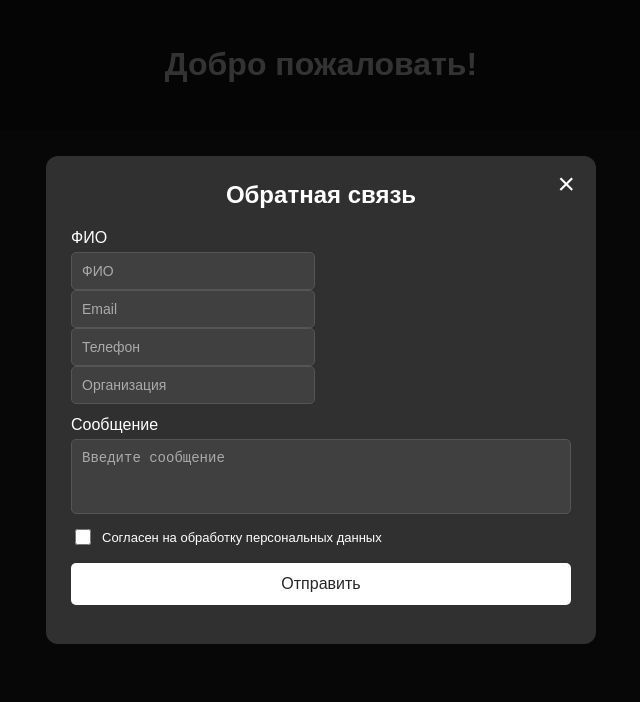
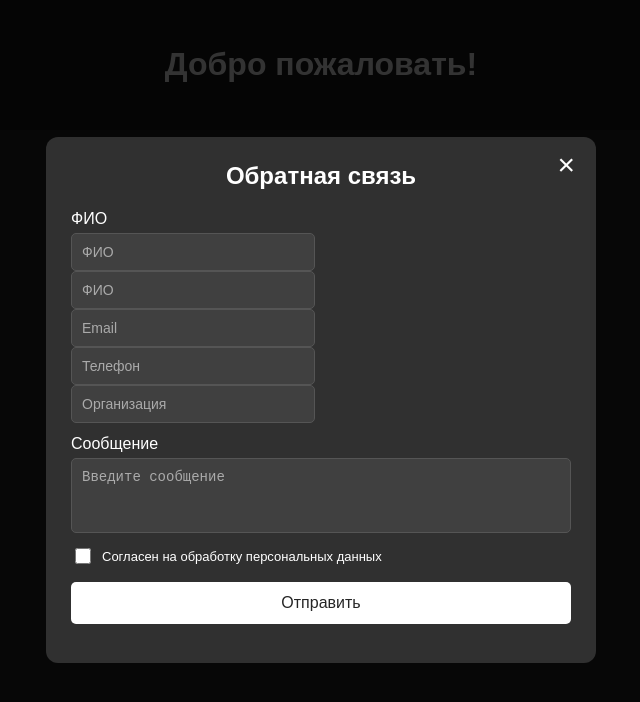
Before and after one commit to BARAGOZ07/LR_8, a plain HTML site: page index.html in a window 1280 px wide. Both pictures are taken after a click on the button "Обратная связь". Shown: the whole page, without its empty margins (319-959 px from the left). Drawn offline with Linux system fonts and the light colour scheme.

Commit message:
Update index.html

```diff
--- a/index.html
+++ b/index.html
@@ -52,6 +52,14 @@
     title="ФИО должно содержать только буквы, пробелы и дефисы"
 >
 
+<!-- ФИО -->
+<input
+    type="text"
+    name="fullname"
+    placeholder="ФИО"
+    required
+>
+
 <!-- Email -->
 <input
     type="email"
@@ -66,8 +74,7 @@
     name="phone"
     placeholder="Телефон"
     required
-    pattern="[+]?[0-9\s()\-]{6,20}"
-    title="Введите телефон, содержащий от 6 до 20 символов"
+    maxlength="11"
 >
 
 <!-- Организация -->
```
